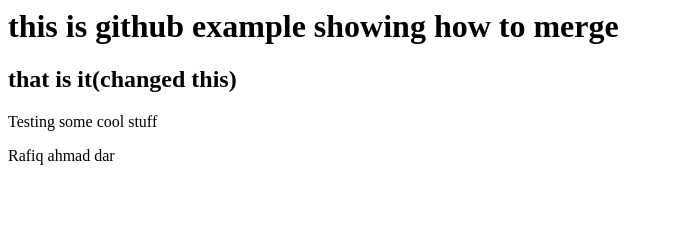
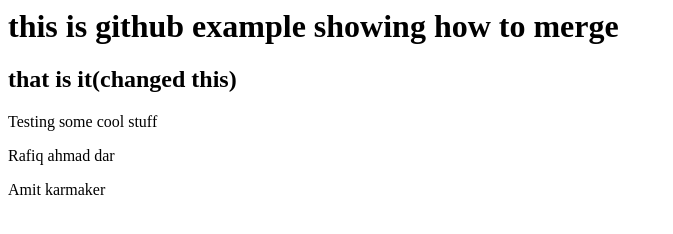
Before and after one commit to RafiqAhmadDar1/Git-Test, a plain HTML site: page index.html in a window 1280 px wide. Shown: the whole page, without its empty margins (0-673 px from the left). Drawn offline with Linux system fonts and the light colour scheme.

Commit message:
added amit

```diff
--- a/index.html
+++ b/index.html
@@ -4,5 +4,6 @@
 <h2>that is it(changed this)</h2>
 <p>Testing some cool stuff</p>
 <p>Rafiq ahmad dar</p>
+<p>Amit karmaker</p>
 </body>
 </html>
```
